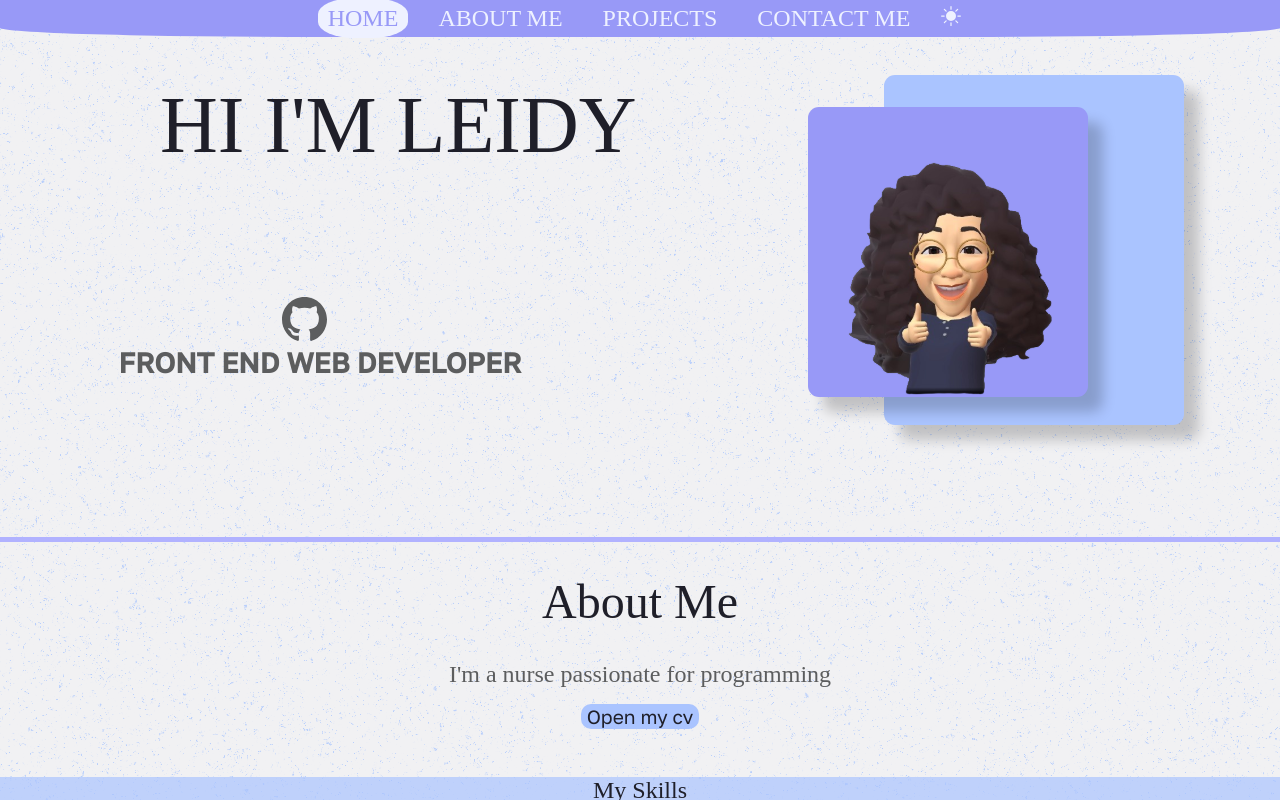
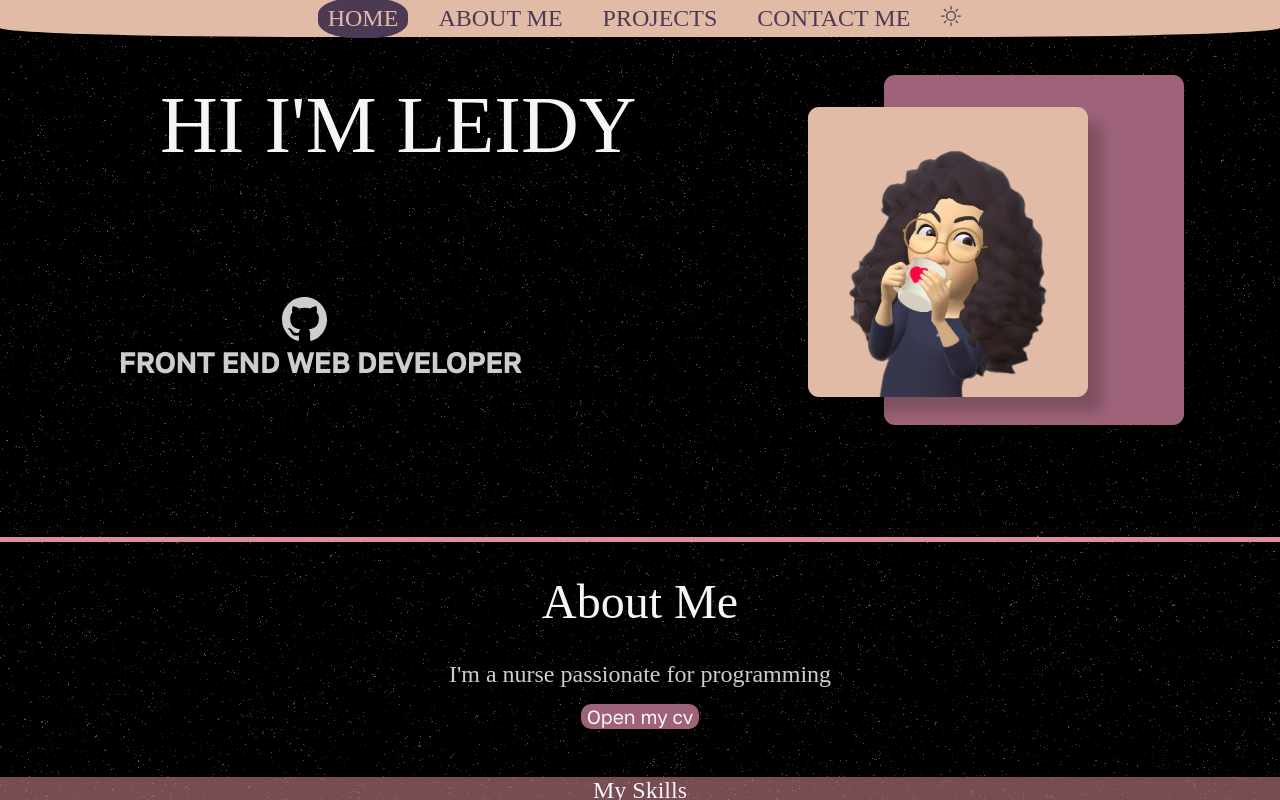
Before and after one commit to LandyYaoo/LeidyReactPortfolio, a React (Vite) app: page / in a window 1280 px wide. Shown: the top 800 px of the page. Built offline with nearby package versions, Linux system fonts and the light colour scheme; a web font is replaced by a local one.

Commit message:
cambio theme default

```diff
--- a/src/components/ThemeToggle.jsx
+++ b/src/components/ThemeToggle.jsx
@@ -4,7 +4,7 @@ import stylesTheme from "../css/ThemeToggle.module.css";
 
 function ThemeToggle() {
   const [theme, setTheme] = useState(
-    localStorage.getItem("theme") || "light"
+    localStorage.getItem("theme") || "dark"
   );
 
   useEffect(() => {
```
